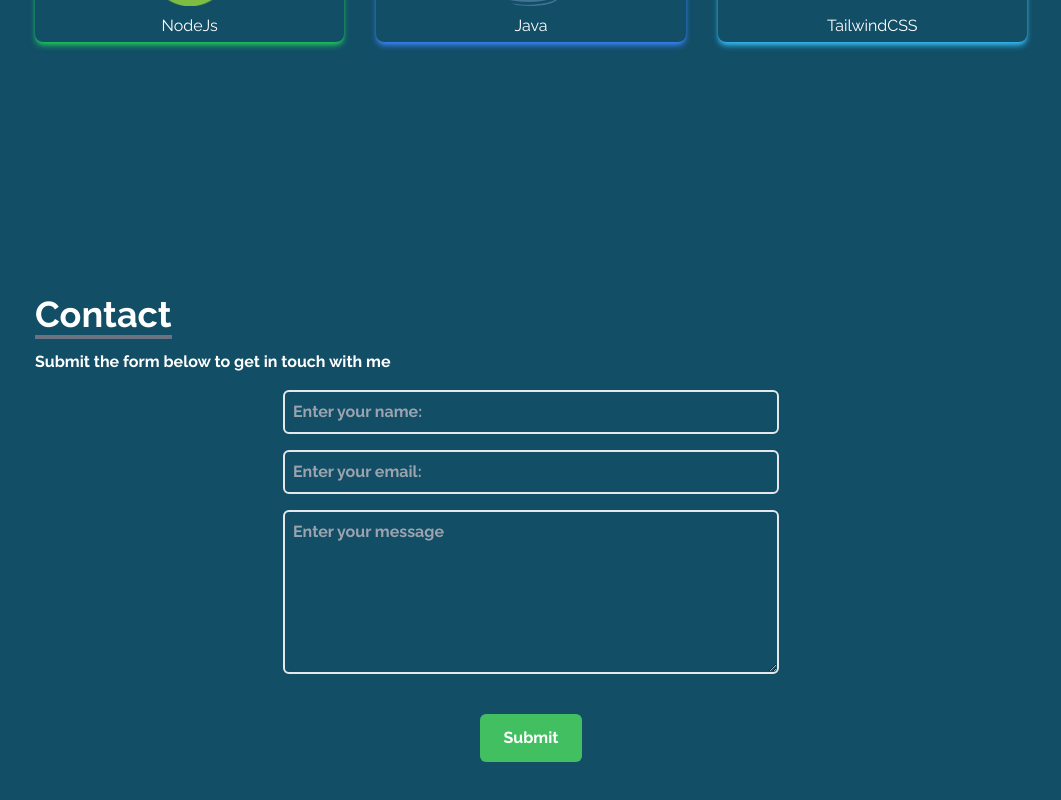
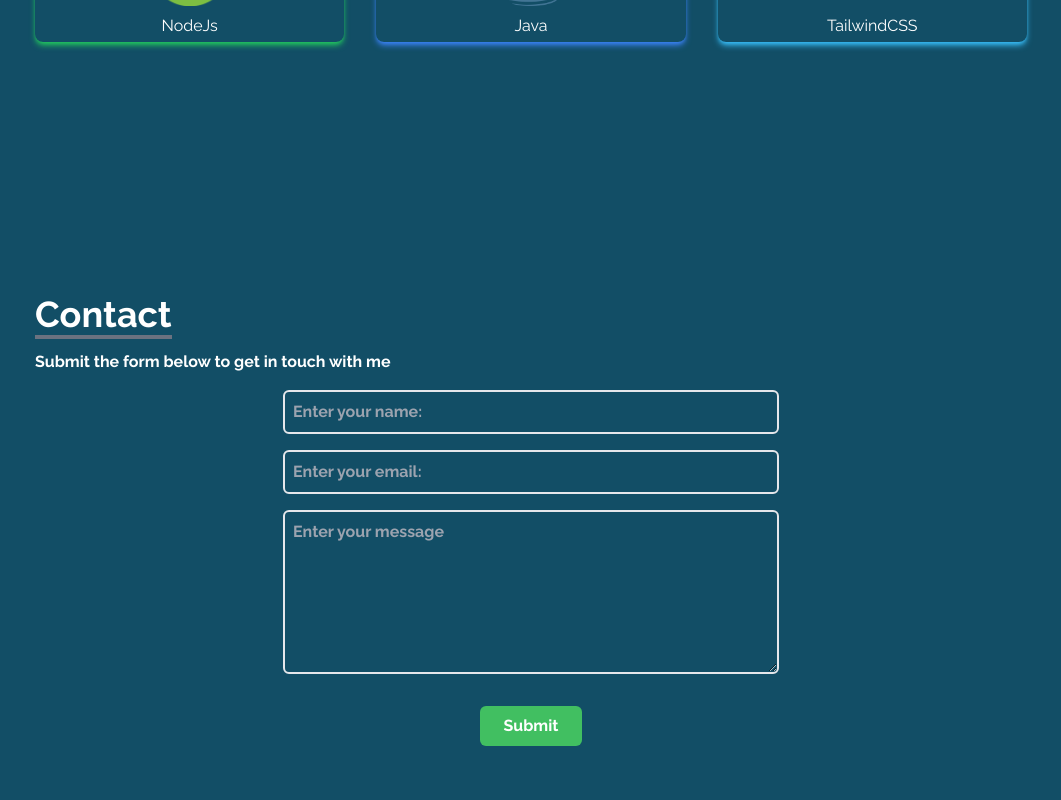
Before and after one commit to Sumit021995/Sumit_Portfolio_New, a React (Create React App) app: page / in a window 1280 px wide. Shown: the part 3018-3818 px from the top of the page, without its empty margins (109-1170 px from the left). Built offline with nearby package versions, Linux system fonts and the light colour scheme; the HTML template or start-up script is replaced by a standard one.

Commit message:
Update Contact.jsx

```diff
--- a/src/components/Contact.jsx
+++ b/src/components/Contact.jsx
@@ -13,8 +13,8 @@ const Contact = () => {
             <form action="https://getform.io/f/lbjkrgoa" method="POST" className="flex flex-col w-full md:w-1/2">
                 <input type="text" name="name" placeholder="Enter your name:" className="p-2 bg-transparent border-2 rounded-md text-white focus:outline-none"/>
                 <input type="text" name="email" placeholder="Enter your email:" className="my-4 p-2 bg-transparent border-2 rounded-md text-white focus:outline-none"/>
-                <textarea name="message" rows="6" className="p-2 bg-transparent border-2 rounded-md text-white focus:outline-none" placeholder="Enter your message"></textarea>
-                <button className="text-white bg-[#41BF61] px-6 py-3 mt-10 mx-auto flex items-center rounded-md hover:scale-110 duration-300">Submit</button>
+                <textarea name="message" rows="6" className="p-2 mb-8 bg-transparent border-2 rounded-md text-white focus:outline-none" placeholder="Enter your message"></textarea>
+                <button className="text-white bg-[#41BF61] px-6 py-2 mx-auto flex items-center rounded-md hover:scale-110 duration-300">Submit</button>
             </form>
         </div>
       </div>
```
